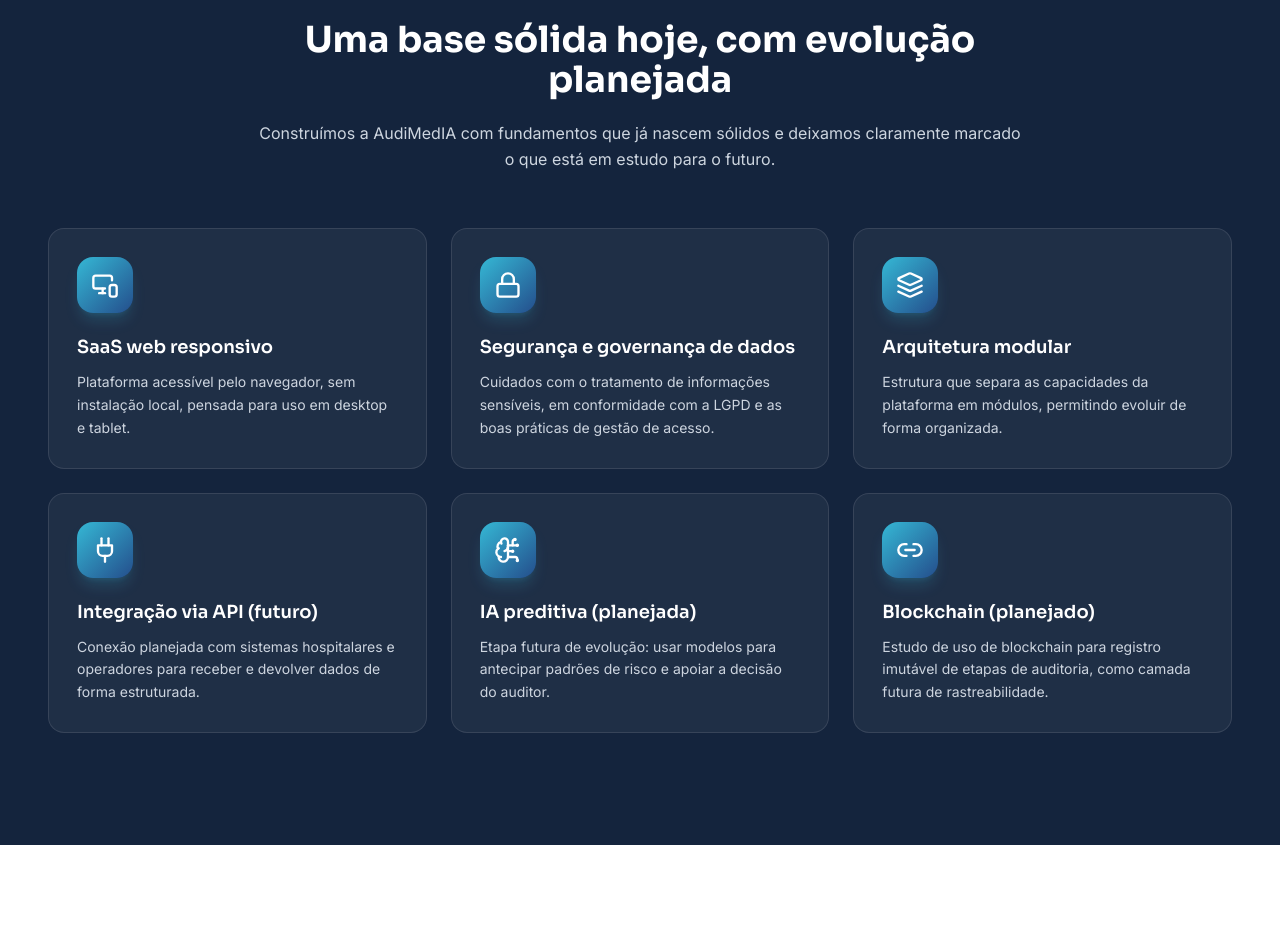
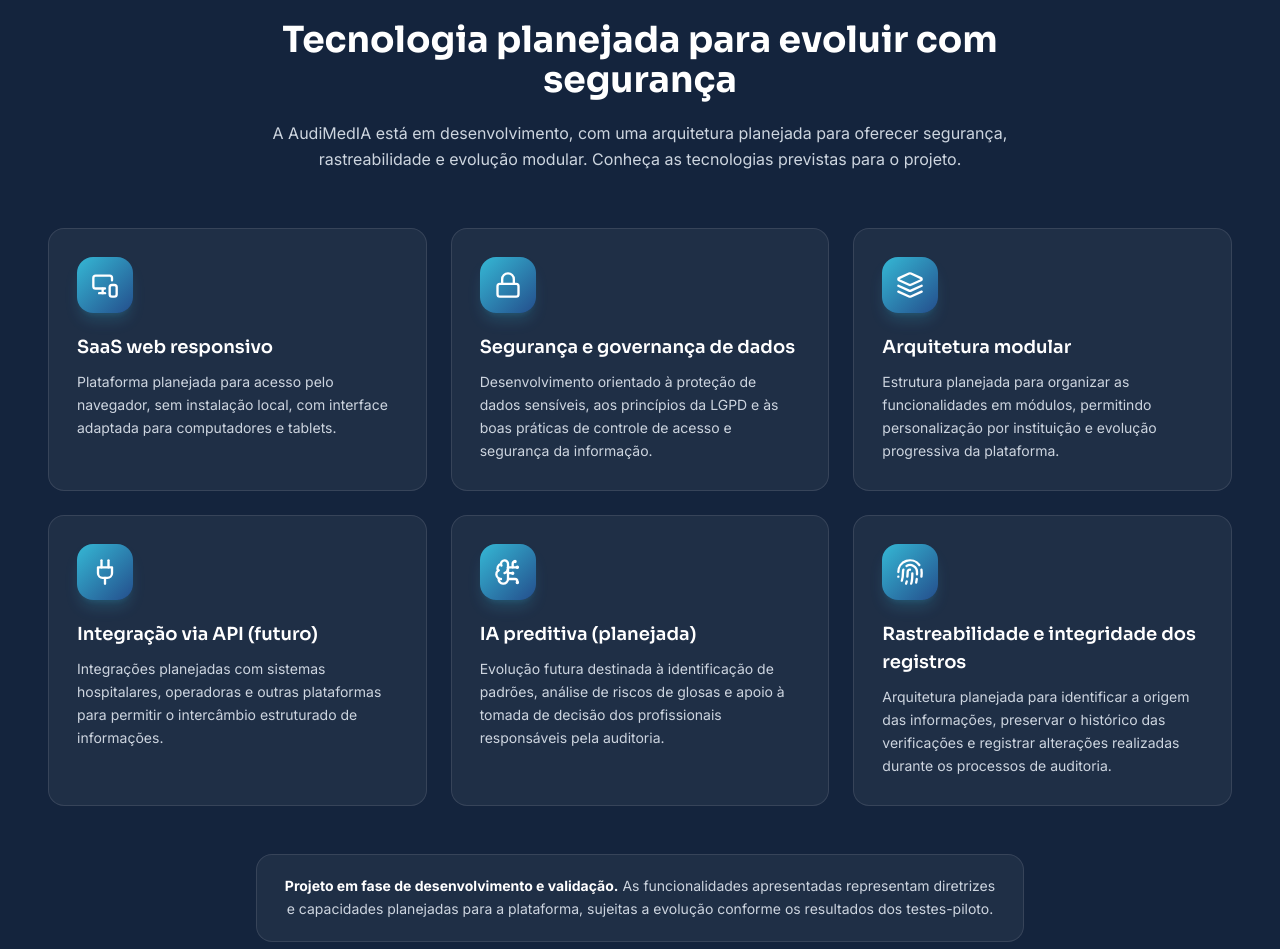
Before and after one commit to Giovanni-Perrotta/audimedIa, a React (Vite) app: page / in a window 1280 px wide. Shown: the part 3523-4472 px from the top of the page. Built offline with nearby package versions, Linux system fonts and the light colour scheme.

Commit message:
Update Technology.tsx

```diff
--- a/src/components/Technology.tsx
+++ b/src/components/Technology.tsx
@@ -1,36 +1,44 @@
-import { MonitorSmartphone, Lock, Layers, Plug, BrainCircuit, Link2 } from 'lucide-react';
+import {
+  MonitorSmartphone,
+  Lock,
+  Layers,
+  Plug,
+  BrainCircuit,
+  Fingerprint,
+} from 'lucide-react';
+
 import { useReveal } from '@/hooks/useReveal';
 
 const TECH = [
   {
     icon: MonitorSmartphone,
     title: 'SaaS web responsivo',
-    desc: 'Plataforma acessível pelo navegador, sem instalação local, pensada para uso em desktop e tablet.',
+    desc: 'Plataforma planejada para acesso pelo navegador, sem instalação local, com interface adaptada para computadores e tablets.',
   },
   {
     icon: Lock,
     title: 'Segurança e governança de dados',
-    desc: 'Cuidados com o tratamento de informações sensíveis, em conformidade com a LGPD e as boas práticas de gestão de acesso.',
+    desc: 'Desenvolvimento orientado à proteção de dados sensíveis, aos princípios da LGPD e às boas práticas de controle de acesso e segurança da informação.',
   },
   {
     icon: Layers,
     title: 'Arquitetura modular',
-    desc: 'Estrutura que separa as capacidades da plataforma em módulos, permitindo evoluir de forma organizada.',
+    desc: 'Estrutura planejada para organizar as funcionalidades em módulos, permitindo personalização por instituição e evolução progressiva da plataforma.',
   },
   {
     icon: Plug,
     title: 'Integração via API (futuro)',
-    desc: 'Conexão planejada com sistemas hospitalares e operadores para receber e devolver dados de forma estruturada.',
+    desc: 'Integrações planejadas com sistemas hospitalares, operadoras e outras plataformas para permitir o intercâmbio estruturado de informações.',
   },
   {
     icon: BrainCircuit,
     title: 'IA preditiva (planejada)',
-    desc: 'Etapa futura de evolução: usar modelos para antecipar padrões de risco e apoiar a decisão do auditor.',
+    desc: 'Evolução futura destinada à identificação de padrões, análise de riscos de glosas e apoio à tomada de decisão dos profissionais responsáveis pela auditoria.',
   },
   {
-    icon: Link2,
-    title: 'Blockchain (planejado)',
-    desc: 'Estudo de uso de blockchain para registro imutável de etapas de auditoria, como camada futura de rastreabilidade.',
+    icon: Fingerprint,
+    title: 'Rastreabilidade e integridade dos registros',
+    desc: 'Arquitetura planejada para identificar a origem das informações, preservar o histórico das verificações e registrar alterações realizadas durante os processos de auditoria.',
   },
 ];
 
@@ -38,11 +46,16 @@
   const { ref, visible } = useReveal<HTMLDivElement>();
 
   return (
-    <section id="tecnologia" className="relative overflow-hidden bg-navy-700 py-20 text-white lg:py-28">
-      {/* Decorative */}
+    <section
+      id="tecnologia"
+      className="relative overflow-hidden bg-navy-700 py-20 text-white lg:py-28"
+    >
+      {/* Elementos decorativos */}
       <div className="pointer-events-none absolute inset-0 -z-10">
         <div className="absolute -right-32 -top-32 h-96 w-96 rounded-full bg-brand-500/20 blur-3xl" />
+
         <div className="absolute -bottom-40 -left-32 h-96 w-96 rounded-full bg-accent-400/10 blur-3xl" />
+
         <div
           className="absolute inset-0 opacity-[0.04]"
           style={{
@@ -54,20 +67,29 @@
       </div>
 
       <div className="container-page">
-        <div ref={ref} className={`reveal ${visible ? 'is-visible' : ''}`}>
+        <div
+          ref={ref}
+          className={`reveal ${visible ? 'is-visible' : ''}`}
+        >
+          {/* Cabeçalho da seção */}
           <div className="mx-auto max-w-3xl text-center">
             <span className="inline-flex items-center gap-2 rounded-full bg-white/10 px-4 py-1.5 text-xs font-semibold uppercase tracking-wider text-accent-300">
               Tecnologia
             </span>
+
             <h2 className="mt-5 font-display text-3xl font-bold sm:text-4xl">
-              Uma base sólida hoje, com evolução planejada
+              Tecnologia planejada para evoluir com segurança
             </h2>
+
             <p className="mt-5 text-base leading-relaxed text-navy-100">
-              Construímos a AudiMedIA com fundamentos que já nascem sólidos e deixamos
-              claramente marcado o que está em estudo para o futuro.
+              A AudiMedIA está em desenvolvimento, com uma arquitetura
+              planejada para oferecer segurança, rastreabilidade e
+              evolução modular. Conheça as tecnologias previstas
+              para o projeto.
             </p>
           </div>
 
+          {/* Cards de tecnologia */}
           <div className="mt-14 grid gap-6 sm:grid-cols-2 lg:grid-cols-3">
             {TECH.map((item) => (
               <div
@@ -75,13 +97,35 @@
                 className="rounded-2xl border border-white/10 bg-white/5 p-7 backdrop-blur-sm transition-all duration-300 hover:-translate-y-1 hover:border-accent-400/40 hover:bg-white/10"
               >
                 <div className="flex h-14 w-14 items-center justify-center rounded-2xl bg-gradient-to-br from-accent-400 to-brand-500 text-white shadow-lg shadow-accent-400/20">
-                  <item.icon className="h-7 w-7" />
+                  <item.icon
+                    className="h-7 w-7"
+                    aria-hidden="true"
+                  />
                 </div>
-                <h3 className="mt-5 font-display text-lg font-semibold">{item.title}</h3>
-                <p className="mt-2.5 text-sm leading-relaxed text-navy-100">{item.desc}</p>
+
+                <h3 className="mt-5 font-display text-lg font-semibold">
+                  {item.title}
+                </h3>
+
+                <p className="mt-2.5 text-sm leading-relaxed text-navy-100">
+                  {item.desc}
+                </p>
               </div>
             ))}
           </div>
+
+          {/* Aviso sobre estágio de desenvolvimento */}
+          <div className="mx-auto mt-12 max-w-3xl rounded-2xl border border-white/10 bg-white/5 px-6 py-5 text-center">
+            <p className="text-sm leading-relaxed text-navy-100">
+              <strong className="text-white">
+                Projeto em fase de desenvolvimento e validação.
+              </strong>{' '}
+              As funcionalidades apresentadas representam diretrizes
+              e capacidades planejadas para a plataforma, sujeitas
+              a evolução conforme os resultados dos testes-piloto.
+            </p>
+          </div>
+
         </div>
       </div>
     </section>
```
